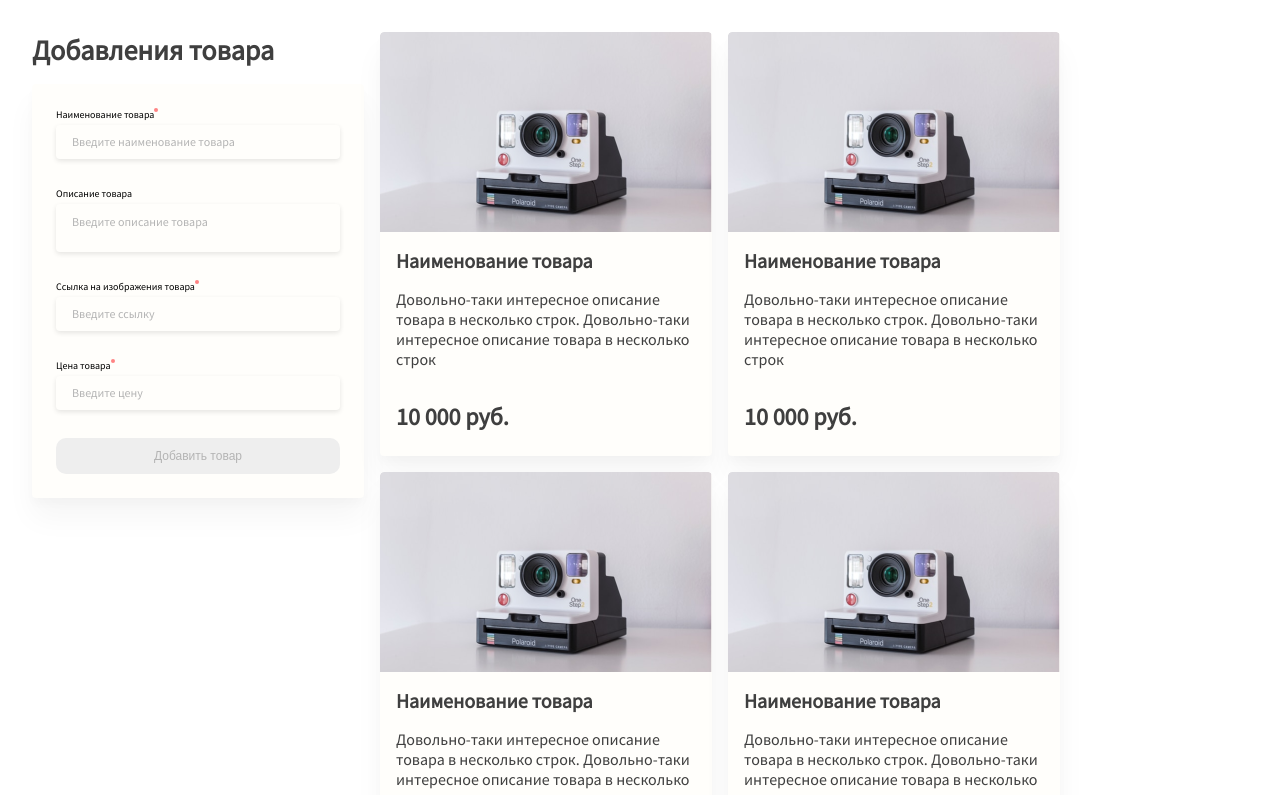
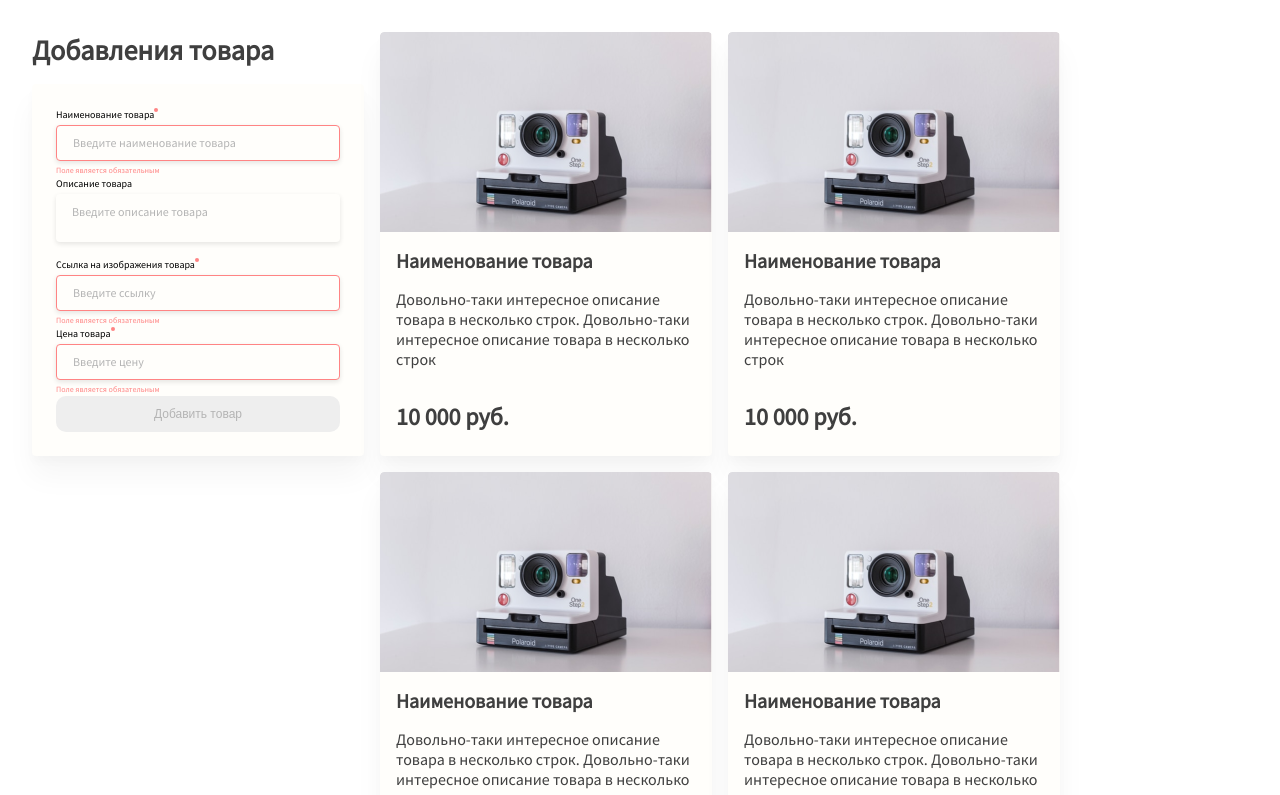
Before and after one commit to iTumbochka3/test-idaproject, a Nuxt app: page / in a window 1280 px wide. Shown: the top 795 px of the page. Built offline with nearby package versions, Linux system fonts and the light colour scheme.

Commit message:
fix validation

```diff
--- a/components/ProductAdd.vue
+++ b/components/ProductAdd.vue
@@ -7,8 +7,11 @@
                     <label>Наименование товара</label>
                     <div class='rectangle'></div>
                 </div>
-                <input class="custom-input__input" type="text" placeholder="Введите наименование товара"
-                    v-model="name" />
+                <div class="custom-input__div">
+                    <input class="custom-input__input" type="text" placeholder="Введите наименование товара"
+                        v-model="name" :class="{ 'custom-input__input_error': !isValidName }" />
+                    <span class="custom-input__help-text" v-if="!isValidName">Поле является обязательным</span>
+                </div>
             </div>
             <div class="custom-input">
                 <div class="custom-input__label">
@@ -22,17 +25,27 @@
                     <label>Ссылка на изображения товара</label>
                     <div class='rectangle'></div>
                 </div>
-                <input class="custom-input__input" type="text" placeholder="Введите ссылку" v-model="imageUrl" />
+                <div class="custom-input__div">
+                    <input class="custom-input__input" type="text" placeholder="Введите ссылку" v-model="imageUrl"
+                        :class="{ 'custom-input__input_error': !isValidHttpUrl }" />
+                    <span class="custom-input__help-text" v-if="!isValidHttpUrl">Поле является обязательным</span>
+                </div>
+
             </div>
             <div class="custom-input">
                 <div class="custom-input__label">
                     <label>Цена товара</label>
                     <div class='rectangle'></div>
                 </div>
-                <input class="custom-input__input" type="text" placeholder="Введите цену" v-model="price" />
+                <div class="custom-input__div">
+                    <input class="custom-input__input" type="number" placeholder="Введите цену" v-model="price"
+                    :class="{ 'custom-input__input_error': !isValidPrice }" />
+                    <span class="custom-input__help-text" v-if="!isValidPrice">Поле является обязательным</span>
+                </div>
+
             </div>
-            <button class="custom-button" @click="addProduct" :disabled="!isValid"
-                :class="{ 'custom-button_disabled': !isValid }">Добавить товар</button>
+            <button class="custom-button" @click="addProduct" :disabled="!isValidForm"
+                :class="{ 'custom-button_disabled': !isValidForm }">Добавить товар</button>
         </div>
     </div>
 </template>
@@ -49,13 +62,28 @@ export default {
         }
     },
     computed: {
-        isValid() {
-            return this.name && this.price && this.imageUrl;
+        isValidForm() {
+            return this.isValidName && this.isValidPrice && this.isValidHttpUrl;
+        },
+        isValidName() {
+            return this.name;
+        },
+        isValidPrice() {
+            return this.price && this.price !== '0';
+        },
+        isValidHttpUrl() {
+            let url;
+            try {
+                url = new URL(this.imageUrl);
+            } catch (error) {
+                return false;
+            }
+            return this.imageUrl && (url.protocol === "http:" || url.protocol === "https:");
         },
     },
     methods: {
         addProduct() {
-            if (this.isValid) {
+            if (this.isValidForm) {
                 this.$store.dispatch('addProduct', { name: this.name, description: this.description, price: this.price, iamgeUrl: this.imageUrl });
                 this.name = '';
                 this.price = '';
@@ -97,7 +125,7 @@ $space_for_add: 24px;
 .custom-input {
     display: flex;
     flex-direction: column;
-    margin-bottom: $space_for_add;
+    margin-bottom: 16px;
     font-size: 10px;
 
     &__title {
@@ -108,15 +136,33 @@ $space_for_add: 24px;
         display: flex;
     }
 
+    &__div {
+        display: flex;
+        position: relative;
+        flex-direction: column;
+    }
+
     &__input {
         background: #FFFEFB;
         border: unset;
         box-shadow: 0px 2px 5px rgba(0, 0, 0, 0.1);
         border-radius: 4px;
         font-size: 12px;
-        margin: 4px 0;
+        margin-top: 4px;
         padding: 10px 16px;
         resize: none;
+
+        &_error {
+            border: 1px solid #FF8484;
+        }
+    }
+
+    &__help-text {
+        position: absolute;
+        bottom: -14px;
+        color: #FF8484;
+        font-weight: 400;
+        font-size: 8px;
     }
 }
 
```
